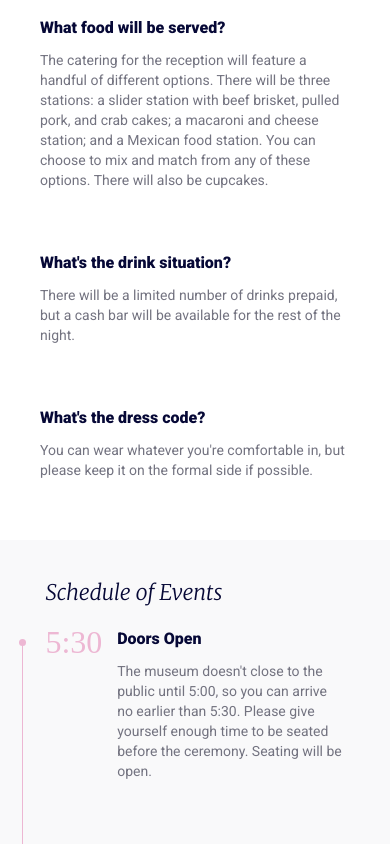
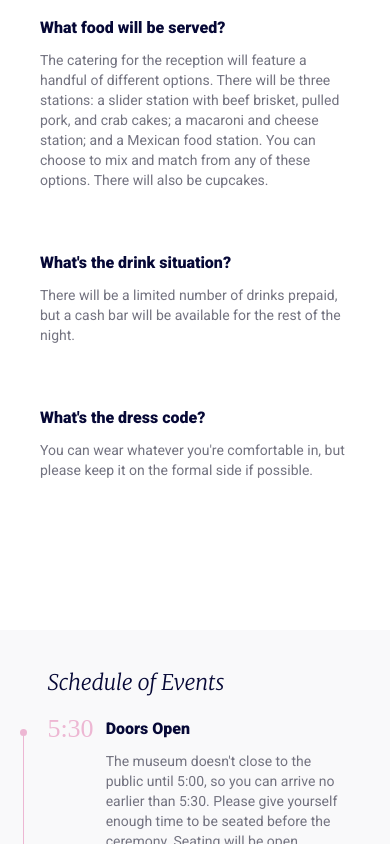
Before and after one commit to davidstoner/wedding, a website: page public/index.html in a window 390 px wide. Shown: the part 1844-2688 px from the top of the page. Drawn offline with nearby package versions, Linux system fonts and the light colour scheme.

Commit message:
fix spacing issues

```diff
--- a/public/css/skeleton.css
+++ b/public/css/skeleton.css
@@ -26,7 +26,7 @@ ul {
 .content-grid {
   display: grid;
   grid-template-columns: 1fr 1fr;
-  grid-template-rows: 180px auto 180px auto 180px;
+  grid-template-rows: 180px min-content 180px;
 }
 
 .registry-grid {
@@ -141,19 +141,19 @@ span.place {
 .overview-questions {
   display: grid;
   grid-template-columns: repeat(8, 1fr);
-  grid-auto-rows: 180px;
+  grid-auto-rows: 180px 180px 180px auto;
   grid-column: 1 / 2;
-  grid-row: 1;
+  grid-row: 2;
 }
 
 .overview {
   grid-column: 3 / 8;
-  grid-row: 2;
+  grid-row: 1;
 }
 
 .overview-marker {
   grid-column: 1 / 2;
-  grid-row: 2;
+  grid-row: 1;
   width: 100%;
   height: 10px;
   background: #f1f0f4;
@@ -161,7 +161,7 @@ span.place {
 
 .questions-marker {
   grid-column: 1 / 2;
-  grid-row: 4;
+  grid-row: 3;
   width: 100%;
   height: 10px;
   background: #f1f0f4;
@@ -169,7 +169,7 @@ span.place {
 
 .questions {
   grid-column: 3 / 8;
-  grid-row: 4;
+  grid-row: 3 / 5;
 }
 
 .schedule-background {
@@ -519,6 +519,11 @@ input[type=radio]:checked:after {content:'\002714';font-size:20px;line-height:60
     width: calc(25% + 20px);
   }
 
+  .questions,
+  .registry-grid {
+    padding-bottom: 90px;
+  }
+
   .schedule {
     padding: 40px 0;
     background: #f9f9fa
@@ -538,6 +543,10 @@ input[type=radio]:checked:after {content:'\002714';font-size:20px;line-height:60
 
   .schedule ul.times {
     grid-column: 2;
+  }
+
+  .schedule ul.times li {
+    font-size: 26px;
   }
 
   .registry {
```
